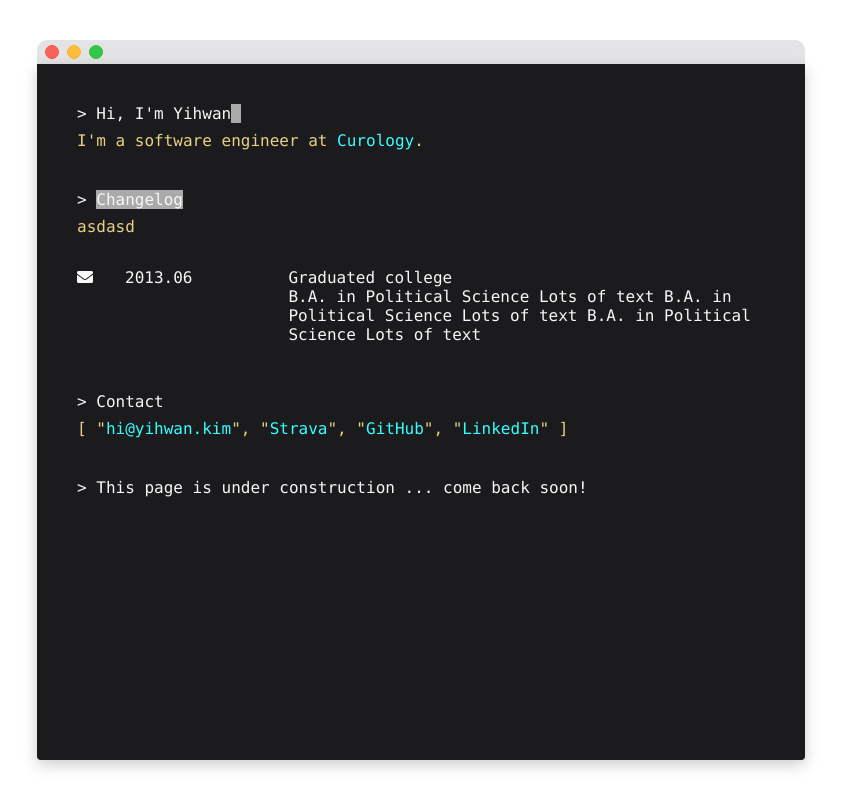
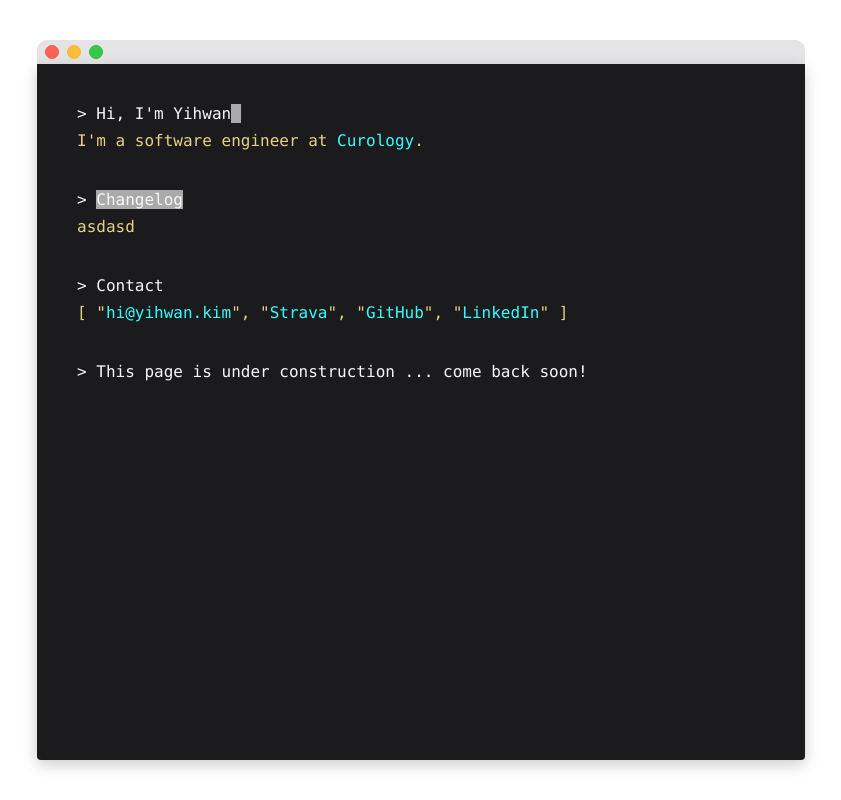
Before and after one commit to Yihwan/yihwan-dot-kim_deprecated, a React (Create React App) app: page / in a window 1280 px wide. Shown: the whole page, without its empty margins (219-1060 px from the left). Built offline with nearby package versions, Linux system fonts and the light colour scheme; what emotion-normalize would draw is missing.

Commit message:
make timeline item accordion

```diff
--- a/src/components/changelog/index.js
+++ b/src/components/changelog/index.js
@@ -7,6 +7,7 @@ import Timeline from './timeline/index';
 
 const Changelog = () => (
   <Accordion
+    activateBlinker
     header={
       <PromptContainer>
         <StaticPrompt text="Changelog" subHeader/>
--- a/src/components/changelog/timeline/index.js
+++ b/src/components/changelog/timeline/index.js
@@ -1,5 +1,6 @@
 import React from 'react';
 import { data } from 'content/timelineItems';
+import Accordion from 'components/shared-components/accordion';
 
 import {
   TimelineContainer,
@@ -12,23 +13,23 @@ import {
   ItemDetail,
 } from './style';
 
-
-
-const TimelineItem = ({ content }) => (
+const TimelineItem = ({ item }) => (
   <TimelineItemContainer>
     <ItemMetaData>
-      <ItemIcon>{data.icon}</ItemIcon>
-      <ItemDate>{data.date}</ItemDate>
+      <ItemIcon color={item.iconColor}>{item.icon}</ItemIcon>
+      <ItemDate>{item.date}</ItemDate>
     </ItemMetaData>
     <ItemText>
-      <ItemHeader>{data.header}</ItemHeader>
-      <ItemDetail> {data.detail}</ItemDetail>
+      <Accordion
+        header={<ItemHeader>{item.header}</ItemHeader>}
+        content={<ItemDetail> {item.detail}</ItemDetail>}
+      />
     </ItemText>
   </TimelineItemContainer>
 )
 const Timeline = () => (
   <TimelineContainer>
-    <TimelineItem />
+    {data.map(item => <TimelineItem item={item}/>)}
   </TimelineContainer>
 );
 
--- a/src/components/changelog/timeline/style.js
+++ b/src/components/changelog/timeline/style.js
@@ -9,19 +9,19 @@ export const TimelineItemContainer = styled.div`
   display: flex;
   flex-direction: column;
   justify-content: flex-start;
+  margin-top: 1.5rem;
 
   ${MEDIA_QUERIES.smUp} {
     flex-direction: row;
-    padding: 0.5rem 0;
   }
 `;
 
 export const ItemMetaData = styled.div`
   display: flex;
-  margin-top: 0.5rem;
 `;
 
 export const ItemIcon = styled.div`
+  color: ${props => props.color};
 `;
 
 export const ItemDate = styled.div`
@@ -29,7 +29,6 @@ export const ItemDate = styled.div`
 `;
 
 export const ItemText = styled.div`
-  margin-top: 0.5rem;
   ${MEDIA_QUERIES.mdUp} {
     margin-left: 4rem;
   }
@@ -39,4 +38,5 @@ export const ItemHeader = styled.div`
 `;
 
 export const ItemDetail = styled.div`
+  margin-top: 0.5rem;
 `;
--- a/src/components/shared-components/accordion/index.js
+++ b/src/components/shared-components/accordion/index.js
@@ -10,7 +10,7 @@ class Accordion extends React.Component {
     super(props);
 
     this.state = {
-      isOpen: true,
+      isOpen: false,
       isHeaderBlinking: true,
     }
   }
@@ -24,12 +24,12 @@ class Accordion extends React.Component {
   turnOffHeaderBlinking = () => this.setState({ isHeaderBlinking: false });
 
   render() {
-    const { header, content } = this.props;
+    const { header, content, activateBlinker } = this.props;
     const { isOpen, isHeaderBlinking } = this.state;
 
     return(
       <AccordionContainer>
-        <BlinkableHeaderContainer blink={isHeaderBlinking} onClick={this.handleClick}>
+        <BlinkableHeaderContainer blink={activateBlinker && isHeaderBlinking} onClick={this.handleClick}>
           {header}
         </BlinkableHeaderContainer>
         {isOpen && <ContentContainer>{content}</ContentContainer>}
--- a/src/content/timelineItems.js
+++ b/src/content/timelineItems.js
@@ -2,12 +2,20 @@ import React from 'react';
 import { library } from '@fortawesome/fontawesome-svg-core';
 import { faEnvelope, faKey } from '@fortawesome/free-solid-svg-icons';
 import { FontAwesomeIcon } from '@fortawesome/react-fontawesome';
+import { COLORS } from 'constants.js';
 
 library.add(faEnvelope, faKey);
 
-export const data = {
+export const data = [{
   icon: <FontAwesomeIcon icon="envelope" />,
-date: '2013.06',
+  iconColor: COLORS.terminalCyan,
+  date: '2013.06',
   header: 'Graduated college',
   detail: 'B.A. in Political Science Lots of text B.A. in Political Science Lots of text B.A. in Political Science Lots of text',
-}
+}, {
+  icon: <FontAwesomeIcon icon="envelope" />,
+  iconColor: COLORS.terminalCyan,
+  date: '2013.06',
+  header: 'Graduated college',
+  detail: 'B.A. in Political Science Lots of text B.A. in Political Science Lots of text B.A. in Political Science Lots of text',
+}];
```
